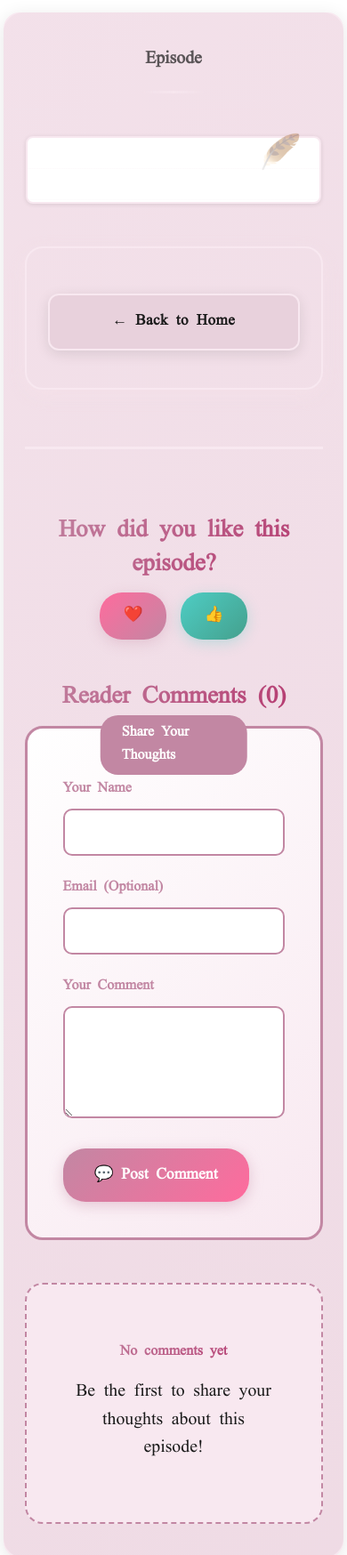
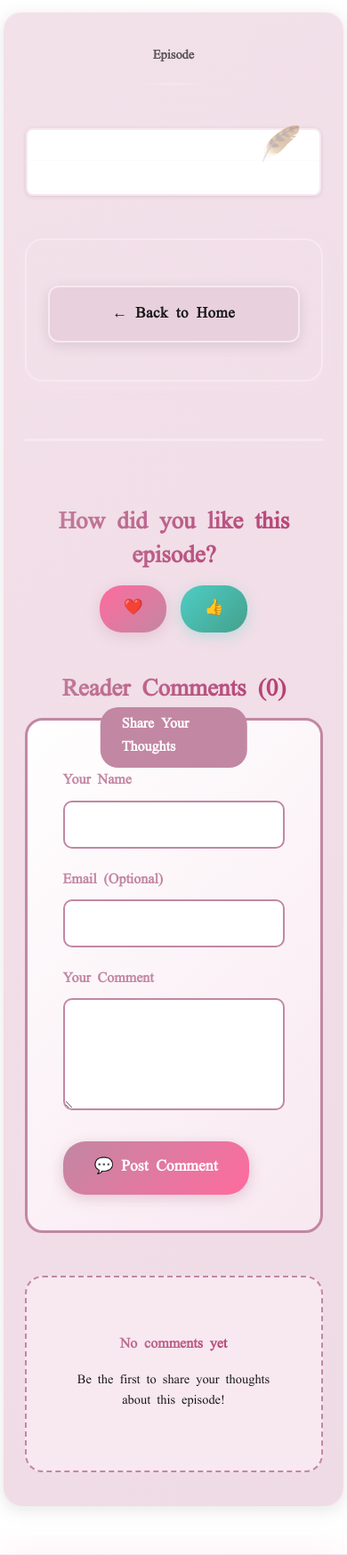
Before and after one commit to fixXxal/vaahakainn, a Django app: template templates/episode_detail.html in a window 390 px wide. Shown: the part 83-1831 px from the top of the page at 89% size. Run offline with Django 5.2, Linux system fonts and the light colour scheme; the template is opened without the code that fills it, so the values that code supplies are empty.

Commit message:
Add mobile-responsive CSS media queries to reduce episode title size on small screens

```diff
--- a/templates/episode_detail.html
+++ b/templates/episode_detail.html
@@ -295,6 +295,31 @@
     background: #c287a3 !important;
     color: white !important;
 }
+
+/* Mobile Responsive Episode Title */
+@media (max-width: 768px) {
+    .episode-detail h1.faruma {
+        font-size: 1.2em !important;
+        line-height: 1.3 !important;
+        margin-bottom: 0.8em !important;
+    }
+
+    .episode-detail p {
+        font-size: 1em !important;
+    }
+}
+
+@media (max-width: 480px) {
+    .episode-detail h1.faruma {
+        font-size: 1em !important;
+        line-height: 1.2 !important;
+        margin-bottom: 0.6em !important;
+    }
+
+    .episode-detail p {
+        font-size: 0.9em !important;
+    }
+}
 </style>
 
 {% endblock %}
```
